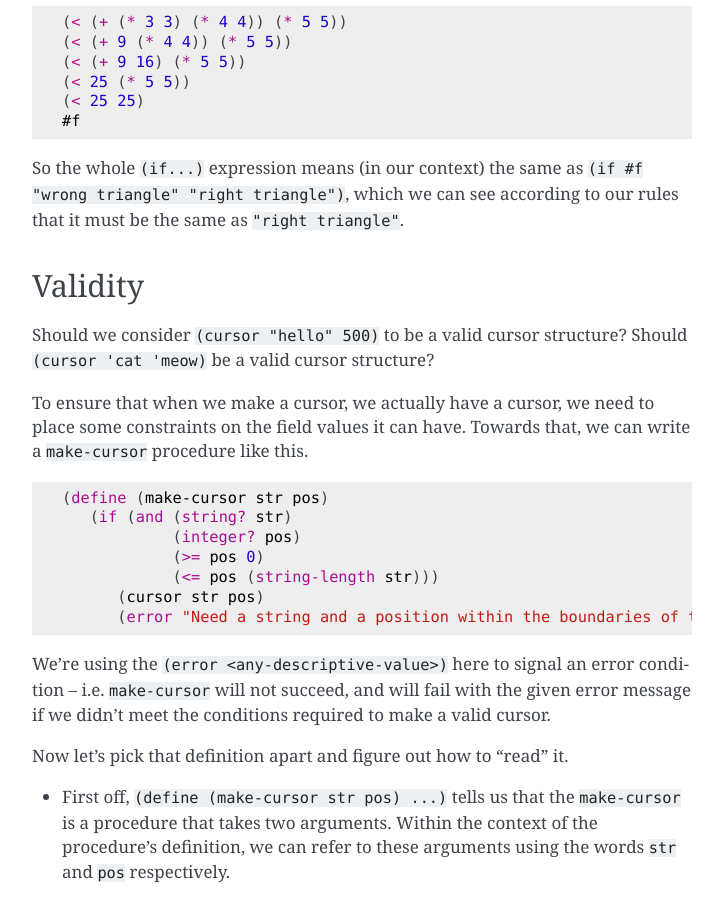
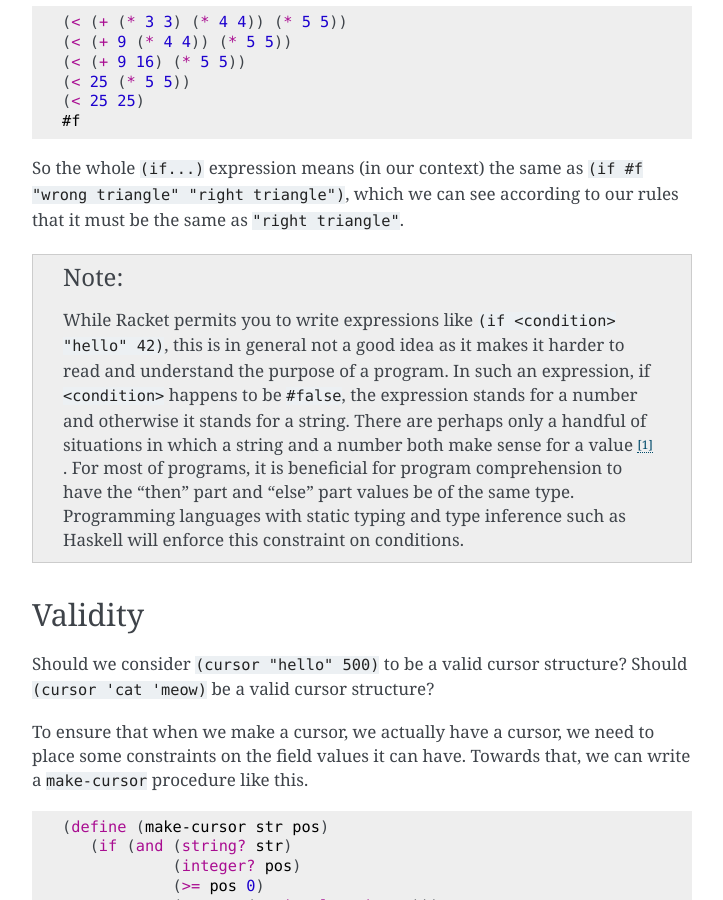
Before and after one commit to kreauniv/complit, a Sphinx documentation site: the page built from source/structures.rst, in a window 1280 px wide and 900 px high, scrolled down 1660 px. Shown: the whole window, without its empty margins (388-1111 px from the left). Built offline with Sphinx 7.4.7, drawn with Linux system fonts in a browser that asks for light colours; some of the changed text lies outside the part shown.

Commit message:
Added note about type-divergent if expressions

```diff
--- a/source/structures.rst
+++ b/source/structures.rst
@@ -98,6 +98,17 @@ can do it step by step, starting with the innermost expressions, like this -
 So the whole ``(if...)`` expression means (in our context) the same as ``(if #f
 "wrong triangle" "right triangle")``, which we can see according to our rules
 that it must be the same as ``"right triangle"``.
+
+.. note:: While Racket permits you to write expressions like ``(if <condition>
+   "hello" 42)``, this is in general not a good idea as it makes it harder to
+   read and understand the purpose of a program. In such an expression, if
+   ``<condition>`` happens to be ``#false``, the expression stands for a number
+   and otherwise it stands for a string. There are perhaps only a handful of
+   situations in which a string and a number both make sense for a value
+   [#write]_ . For most of programs, it is beneficial for program comprehension
+   to have the "then" part and "else" part values be of the same type.
+   Programming languages with static typing and type inference such as Haskell
+   will enforce this constraint on conditions.
 
 Validity
 --------
@@ -425,3 +436,9 @@ Now when we evaluate, say, ``(make-cursor "hello" -4)``, or ``(make-cursor 2
 Typed Racket is a much larger language than Racket that we won't be getting
 into for the purpose of this course, though the above illustrative example
 is given to give you a flavour of how having a type system is useful.
+
+
+.. [#write] For example ``(display <thing>)`` will work whether ``<thing>`` is
+   a string or a number. Apart from some such generic facilities, programs
+   become harder to understand if you mix categories like in the example ``(if
+   ...)``.
```
